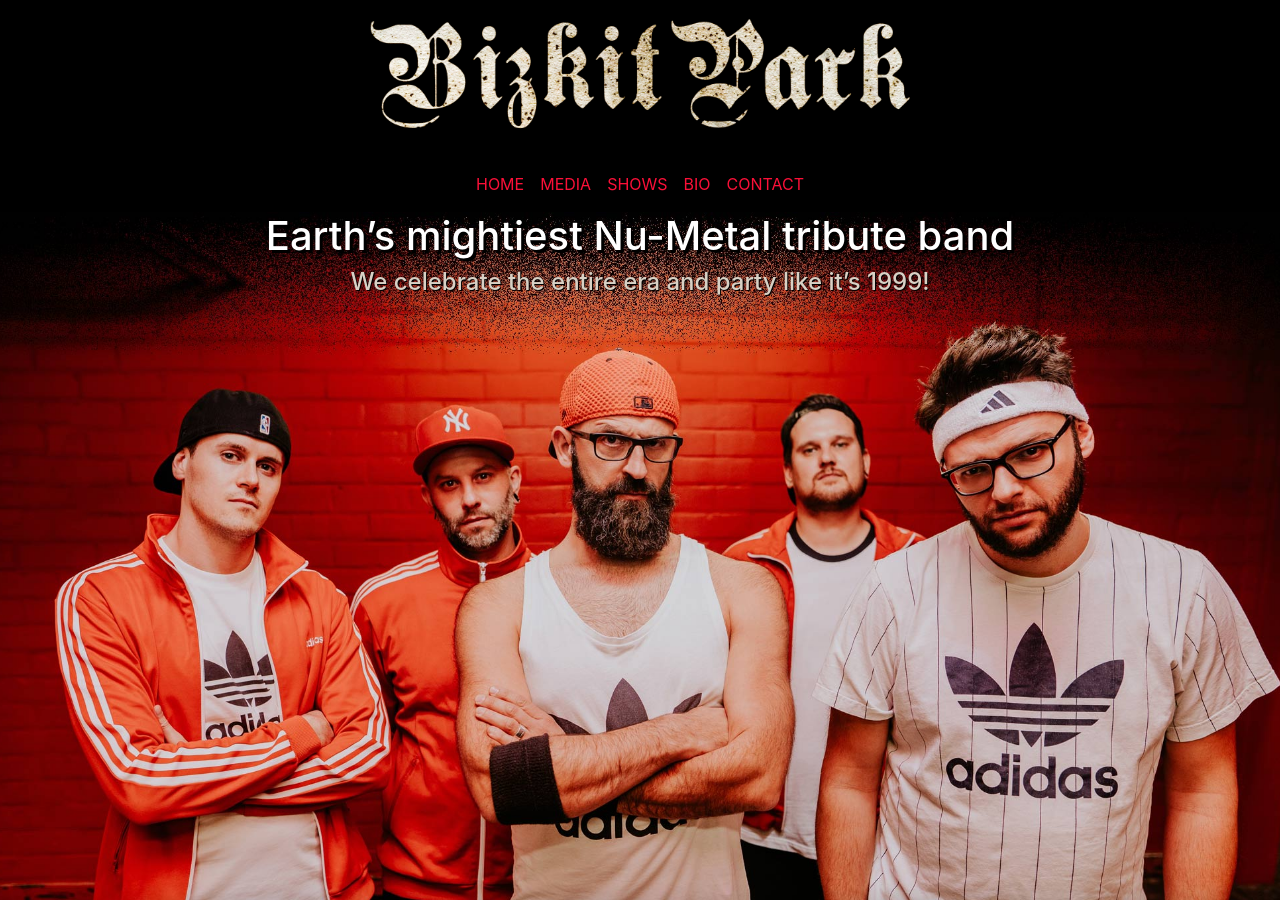
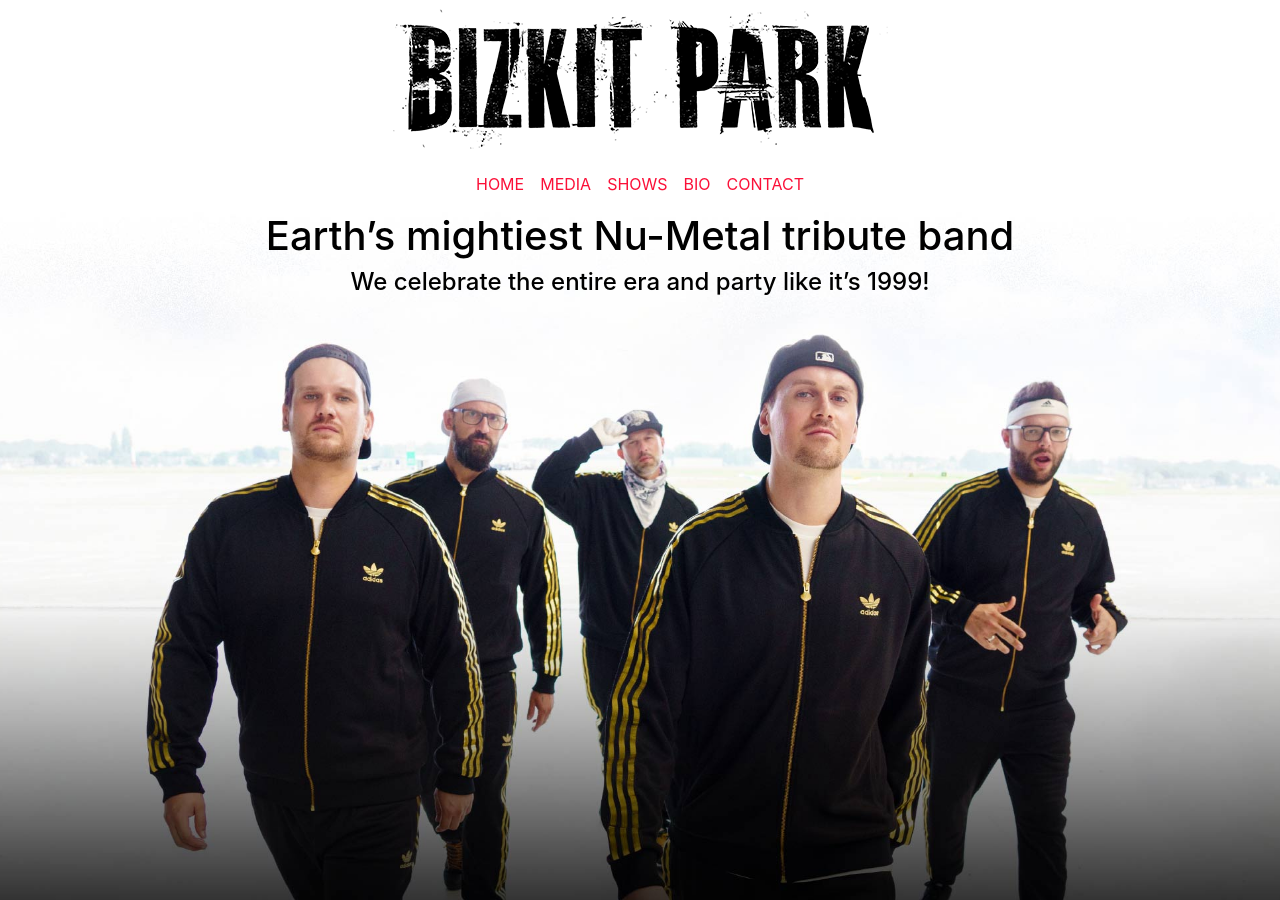
Before and after one commit to Onisho/bizkitpark, a Jekyll site: the page built from index.html, in a window 1280 px wide and 900 px high. Built offline with Jekyll 4.4.1, drawn with Linux system fonts in a browser that asks for light colours; nearby versions of some CDN libraries; a script that is not in the unit is left out; some of the changed text lies outside the part shown.

Commit message:
visuals updaten

```diff
--- a/_config.yml
+++ b/_config.yml
@@ -1,5 +1,5 @@
 #SITE SETTINGS
-baseurl:
+baseurl: /bizkitpark
 exclude: ['README.md']
 include: ['_pages']
 permalink: /:title/
@@ -17,6 +17,8 @@
 booking_be_phone: +32 11 67 17 01
 booking_nl_mail: roger@tirrmusic.com
 booking_nl_phone: +31 (0)6 420 168 96
+booking_eu_mail: thorsten.harm@napalmrecords.com
+booking_eu_phone: +49 30 400 44 55 0
 promo: info@bizkitpark.be
 
 #lANG NAVIGATION
--- a/_data/youtube.yml
+++ b/_data/youtube.yml
@@ -1,3 +1,9 @@
+- name: DONE With The Sickness (promo)
+  embed: T4Lv1qIWbew
+
+- name: One Step Closer (Live at GRASPOP)
+  embed: ijz4sSTyYiY
+
 - name: Het Zwaarste Feest 2019
   embed: BBl8KKA5CNc
 
--- a/_includes/navigation.html
+++ b/_includes/navigation.html
@@ -1,4 +1,4 @@
-<nav class="navbar navbar-expand-md navbar-dark navbar-bizkitpark sticky-top">
+<nav class="navbar navbar-expand-md navbar-light navbar-bizkitpark sticky-top">
   <a class="navbar-brand d-inline-block d-md-none" href="{{site.baseurl}}/{{page.lang}}">BIZKIT PARK</a>
   <button class="navbar-toggler" type="button" data-toggle="collapse" data-target="#navbarSupportedContent" aria-controls="navbarSupportedContent" aria-expanded="false" aria-label="Toggle navigation">
     <span class="navbar-toggler-icon"></span>
--- a/css/style.css
+++ b/css/style.css
@@ -7,23 +7,24 @@
 body {background: #000;color:#FFF;}
 a {color:#FB1038;cursor:pointer;}
 a:hover {text-decoration:none;color:#fff;}
-h1 {text-shadow: 3px 3px #000000;}
+h1 {color: #FFFFFF;}
 h2 {font-family: 'Open Sans', sans-serif;font-weight:800;color:#D6C6B0;text-transform: uppercase;font-size:2.6em;margin-bottom:1rem;text-shadow: 2px 2px #000000;}
 h3 {font-family: 'Open Sans', sans-serif;font-weight:800;color:#D6C6B0;text-transform: uppercase;font-size:2.6em;}
-h4 {color:#D8D1C5;text-shadow: 1px 1px #000000;}
+h4 {color:#FFFFFF;}
+.red {color:#FB1038;}
 
 /* header */
 /*.cover {background: #000 url('../img/cover-top.jpg') bottom center no-repeat;background-size:cover;}*/
-.cover {background: #000;}
-header {background: #000 url('../img/cover-bottom.jpg') top center no-repeat;background-size: contain;padding-top:50vw;}
+.cover {background: #FFFFFF;}
+header {background: #000000 url('../img/cover-bottom.jpg') top center no-repeat;background-size: contain;padding-top:50vw;}
 
 /* navigation */
-.navbar-dark .navbar-nav .nav-link {text-transform: uppercase;color:#FB1038;text-shadow: 1px 1px #000000;}
-.navbar-dark .navbar-nav .nav-link:hover {color:#FFFFFF;}
-.navbar-bizkitpark {background-color:#000000;}
-.navbar-bizkitpark.is-sticky {background:#000000;}
+.navbar-light .navbar-nav .nav-link {text-transform: uppercase;color:#FB1038;}
+.navbar-light .navbar-nav .nav-link:hover {color:#000000;}
+.navbar-bizkitpark {background-color:#FFFFFF;}
+.navbar-bizkitpark.is-sticky {background:#d5c7af;}
 /*.navbar-brand {background: #000 url('../img/logo-top.png') no-repeat;background-size:contain;text-indent:-9999px;width:50vw;}*/
-.navbar-brand {background: #000;}
+.navbar-brand {background: transparent;}
 
 /* buttons */
 .btn-bizkitpark,
@@ -59,10 +60,10 @@
 /* follow */
 .follow {position:relative;}
 .follow-content {position:absolute;top:30%;left:0;right:0;text-shadow: 1px 1px #000000;}
-.follow a {font-size:2.4rem;color:#fff;}
+.follow a {font-size:2.4rem;}
 
 /* who */
-.who {background: transparent url('../img/who1.jpg') 50% bottom no-repeat;background-size:cover;min-height:170vh;text-shadow: 1px 1px #000000;}
+.who {background: transparent url('../img/who.jpg') 50% bottom no-repeat;background-size:contain;min-height:160vh;text-shadow: 1px 1px #000000;}
 .who-image {position:absolute;bottom:-13vh;left:5%;right:5%;text-align:center;}
 
 /* contact */
@@ -96,10 +97,16 @@
 /* mobile */
 @media screen and (min-width: 768px){
   h2 {margin-bottom:4rem;}
-  .follow-content {top:40%;}
+  .follow-content {top:50%;}
   .who-image {bottom:-15vh;}
+  .who {min-height:130vh;}
   .navbar-bizkitpark {background-color:transparent;}
   header {height:75vw;background-size: cover;padding-top:0;}
   /*.navbar {background: #000 url('../img/cover-top.jpg') bottom center no-repeat;background-size:cover;}*/
-  .navbar {background: #000;}
+  .navbar {background: #FFFFFF;}
+  h1, h4 {color:#000000;}
 }
+
+@media screen and (min-width: 992px){
+  .who {min-height:140vh}
+}
--- a/index.html
+++ b/index.html
@@ -112,7 +112,7 @@
   <div class="container follow-content">
     <div class="row text-center">
       <div class="col">
-        <h2 class="">Follow Bizkit Park</h2>
+        <h2 class="red">Follow Bizkit Park</h2>
       </div>
     </div>
     <div class="row text-center">
@@ -159,6 +159,7 @@
         <h3>Booking info</h3>
         <p>Belgium<br /><a href="{{site.booking_be_mail}}" title="promo" class="external">{{site.booking_be_mail}}</a><br />{{site.booking_be_phone}}</p>
         <p>Netherlands<br /><a href="{{site.booking_nl_mail}}" title="promo" class="external">{{site.booking_nl_mail}}</a><br />{{site.booking_nl_phone}}</p>
+        <p>Europe<br /><a href="{{site.booking_eu_mail}}" title="promo" class="external">{{site.booking_eu_mail}}</a><br />{{site.booking_eu_phone}}</p>
       </div>
     </div>
   </div>
--- a/js/script.js
+++ b/js/script.js
@@ -24,7 +24,7 @@
   var header = $(".navbar");
   $(window).scroll(function() {
     var scroll = $(window).scrollTop();
-    if (scroll >= 150) {
+    if (scroll >= 100) {
       header.addClass("is-sticky");
     } else {
       header.removeClass("is-sticky");
```
Also changed, not shown: assets/pictures/bizkitpark-11.jpg (added), assets/pictures/bizkitpark-12.jpg (added), assets/thumbs/bizkitpark-11.jpg (added), assets/thumbs/bizkitpark-12.jpg (added), img/cover-bottom.jpg, img/follow.jpg, img/logo-bottom.png, img/logo-top.png, img/video.jpg, img/who.jpg, img/who.png, img/who1.jpg (deleted), 1 other file.
